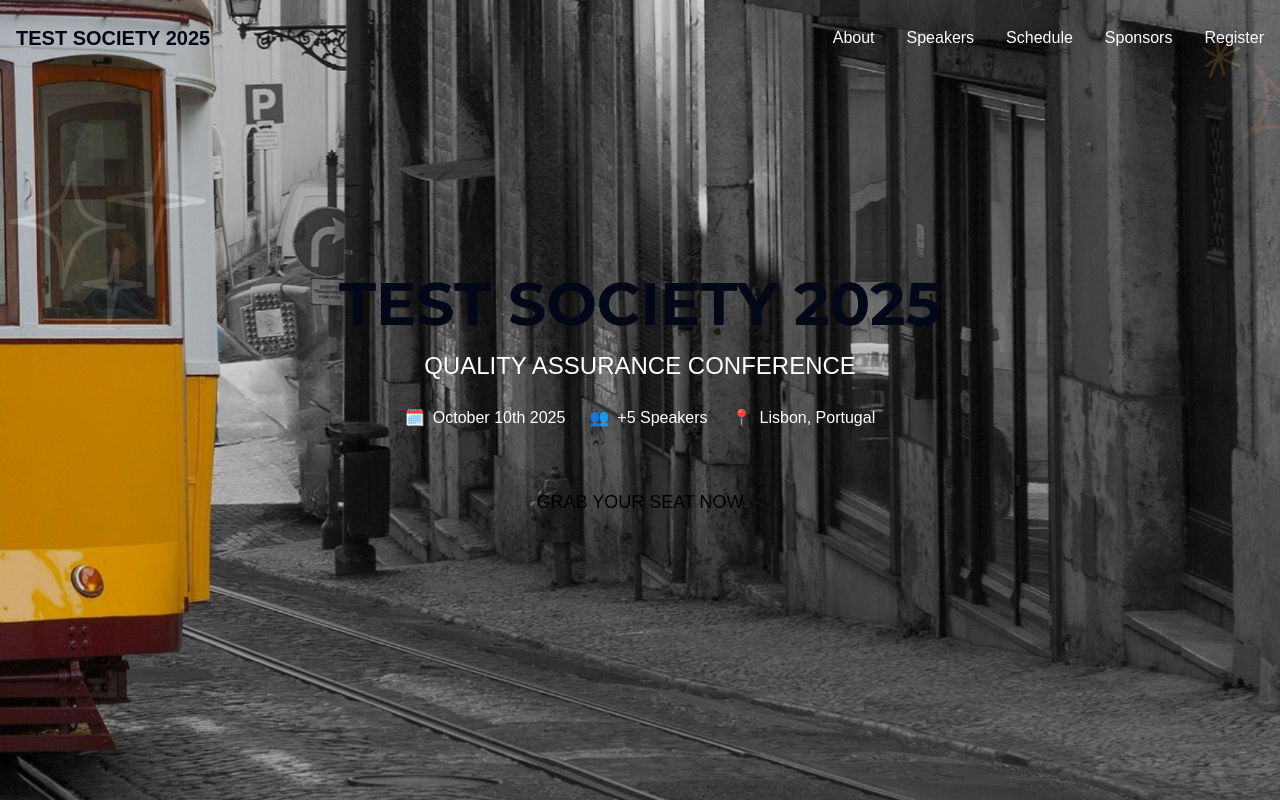
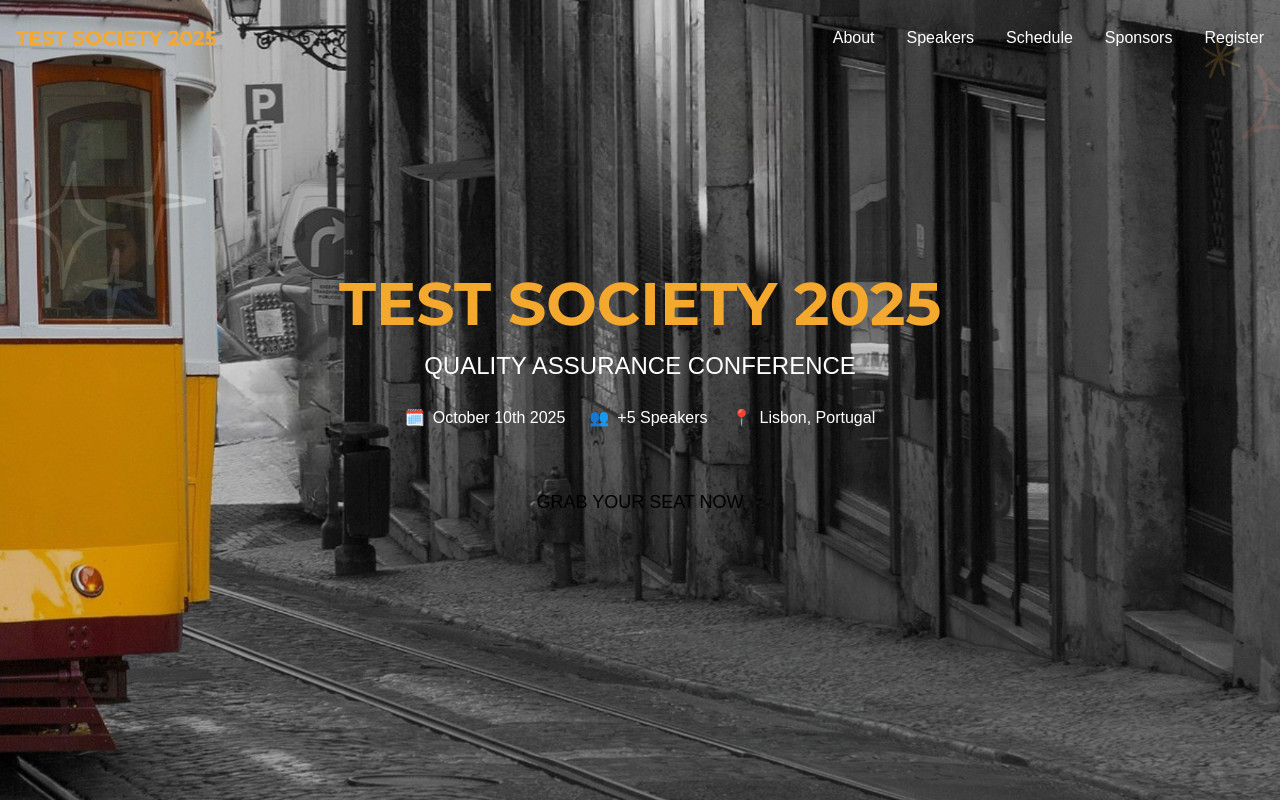
Before and after one commit to castrorogerio/test-society, a React (Vite) app: page / in a window 1280 px wide. Shown: the top 802 px of the page. Built offline with nearby package versions, Linux system fonts and the light colour scheme.

Commit message:
Fix: Apply color and font to text
Apply the specified color and font to the "test society 2025" text.

```diff
--- a/src/components/Footer.tsx
+++ b/src/components/Footer.tsx
@@ -1,11 +1,10 @@
-
 const Footer = () => {
   return (
     <footer className="bg-black text-white py-12 px-4">
       <div className="container mx-auto">
         <div className="grid grid-cols-1 md:grid-cols-3 gap-8">
           <div>
-            <h3 className="text-amber-DEFAULT text-xl font-bold mb-4">TEST SOCIETY 2025</h3>
+            <h3 className="text-[#f4a82e] text-xl font-bold mb-4 font-montserrat">TEST SOCIETY 2025</h3>
             <p className="text-gray-300">Quality Assurance Conference</p>
             <p className="text-gray-300 mt-2">Lisbon, Portugal</p>
             <p className="text-gray-300">October 10th 2025</p>
--- a/src/components/Header.tsx
+++ b/src/components/Header.tsx
@@ -9,7 +9,7 @@ const Header = () => {
     <header className="absolute top-0 left-0 right-0 z-10">
       <div className="container mx-auto px-4 py-6 flex items-center justify-between">
         <div className="flex items-center">
-          <span className="text-amber-DEFAULT font-bold text-xl">TEST SOCIETY 2025</span>
+          <span className="text-[#f4a82e] font-bold text-xl font-montserrat">TEST SOCIETY 2025</span>
         </div>
 
         {/* Desktop Navigation */}
--- a/src/index.css
+++ b/src/index.css
@@ -85,6 +85,10 @@
   }
 }
 
+.font-montserrat {
+  font-family: 'Montserrat', sans-serif;
+}
+
 .tram-gradient {
   background: linear-gradient(180deg, #1A1A1A 0%, #333333 100%);
 }
--- a/src/pages/Index.tsx
+++ b/src/pages/Index.tsx
@@ -76,7 +76,7 @@ const Index = () => {
         <div className="absolute inset-0 hero-overlay"></div>
         <Header />
         <div className="container mx-auto px-4 z-10 text-center">
-          <h1 className="text-amber-DEFAULT text-4xl md:text-6xl font-bold mb-4">TEST SOCIETY 2025</h1>
+          <h1 className="text-[#f4a82e] text-4xl md:text-6xl font-bold mb-4 font-montserrat">TEST SOCIETY 2025</h1>
           <p className="text-white text-xl md:text-2xl mb-6">QUALITY ASSURANCE CONFERENCE</p>
           <div className="flex flex-col md:flex-row justify-center items-center gap-6 mb-12">
             <div className="flex items-center text-white">
```
